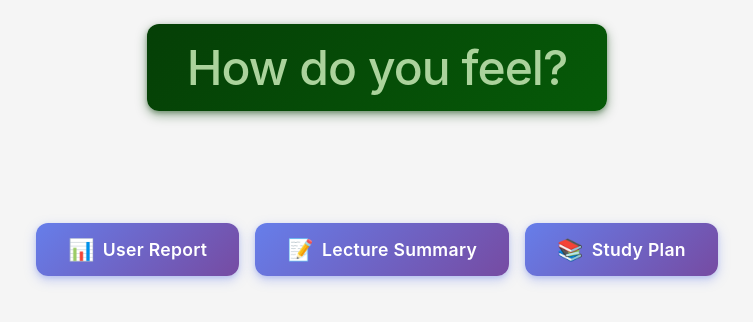
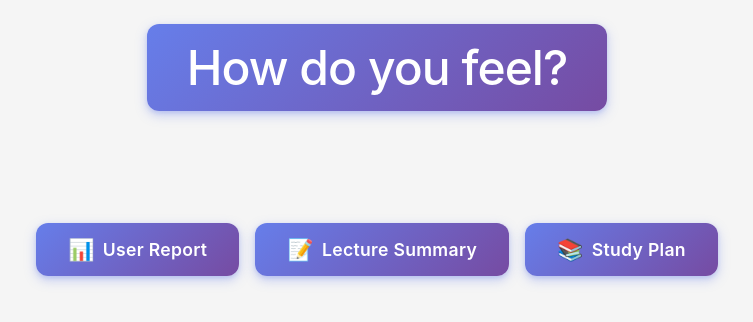
Before and after one commit to IdoBalter1/CAISH-Hacakthon, a React (Vite) app in the folder frontend/: page / in a window 1280 px wide. Shown: the top 322 px of the page, without its empty margins (263-1016 px from the left). Built offline with nearby package versions, Linux system fonts and the light colour scheme; what @capacitor/core would draw is missing.

Commit message:
Update 'How do you feel?' button to match action buttons styling

```diff
--- a/frontend/src/App.css
+++ b/frontend/src/App.css
@@ -33,9 +33,9 @@
 }
 
 .feel-button {
-  background: linear-gradient(135deg, #053f06 0%, #065a08 100%);
+  background: linear-gradient(135deg, #667eea 0%, #764ba2 100%);
   border: none;
-  color: hsl(104, 39%, 72%);
+  color: white;
   cursor: pointer;
   padding: 0.875rem 2.5rem;
   border-radius: 12px;
@@ -44,7 +44,7 @@
   font-size: clamp(1.2rem, 4vw, 1.8rem);
   font-weight: 600;
   letter-spacing: 0.5px;
-  box-shadow: 0 4px 12px rgba(5, 63, 6, 0.4), 0 2px 4px rgba(5, 63, 6, 0.3);
+  box-shadow: 0 4px 12px rgba(102, 126, 234, 0.35), 0 2px 4px rgba(102, 126, 234, 0.2);
   white-space: nowrap;
   display: inline-block;
   position: relative;
@@ -58,7 +58,7 @@
   left: -100%;
   width: 100%;
   height: 100%;
-  background: linear-gradient(90deg, transparent, rgba(255, 255, 255, 0.15), transparent);
+  background: linear-gradient(90deg, transparent, rgba(255, 255, 255, 0.2), transparent);
   transition: left 0.5s;
 }
 
@@ -67,15 +67,14 @@
 }
 
 .feel-button:hover {
-  background: linear-gradient(135deg, #065a08 0%, #07750a 100%);
-  color: hsl(104, 39%, 75%);
+  background: linear-gradient(135deg, #764ba2 0%, #667eea 100%);
   transform: translateY(-2px);
-  box-shadow: 0 6px 16px rgba(5, 63, 6, 0.5), 0 4px 8px rgba(5, 63, 6, 0.35);
+  box-shadow: 0 6px 16px rgba(102, 126, 234, 0.45), 0 4px 8px rgba(102, 126, 234, 0.25);
 }
 
 .feel-button:active {
   transform: translateY(0);
-  box-shadow: 0 2px 8px rgba(5, 63, 6, 0.4);
+  box-shadow: 0 2px 8px rgba(102, 126, 234, 0.3);
 }
 
 .graph-wrapper {
```
